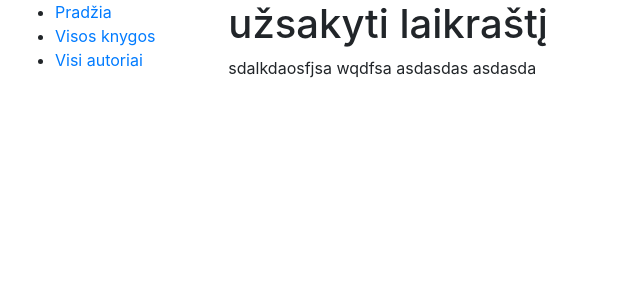
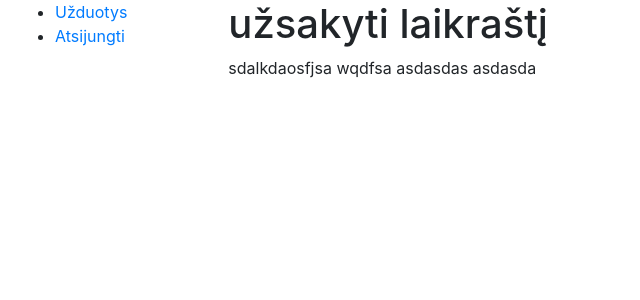
Before and after one commit to GintarasTu/todo_projektas, a Django app: page /tasks/1/ in a window 1280 px wide. Shown: the top 300 px of the page, without its empty margins (0-640 px from the left). Run offline with Django 4.2, Linux system fonts and the light colour scheme; a user stored in the database is signed in; data comes from the database, SQL or seed files in the repository; both versions use the stored data as it was after the commit; some libraries are stand-ins or nearby versions.

Commit message:
Sukurti login ir base .html failai

```diff
--- a/todo_app/tasks/templates/base.html
+++ b/todo_app/tasks/templates/base.html
@@ -15,9 +15,12 @@
       <div class="col-sm-2">
       {% block sidebar %}
         <ul class="sidebar-nav">
-          <li><a href="">Pradžia</a></li>
-          <li><a href="">Visos knygos</a></li>
-          <li><a href="">Visi autoriai</a></li>
+          {% if user.is_authenticated %}
+          <li><a href="{% url 'task_list' %}">Užduotys</a></li>
+          <li><a href="{% url 'logout' %}">Atsijungti</a></li>
+          {% else %}
+          <li><a href="{% url 'login' %}">Prisijungti</a></li>
+        {% endif %}
         </ul>
      {% endblock %}
       </div>
--- a/todo_app/todo_app/settings.py
+++ b/todo_app/todo_app/settings.py
@@ -123,3 +123,5 @@ STATIC_URL = 'static/'
 # https://docs.djangoproject.com/en/4.1/ref/settings/#default-auto-field
 
 DEFAULT_AUTO_FIELD = 'django.db.models.BigAutoField'
+
+LOGOUT_REDIRECT_URL = '/tasks/'
```
Also changed, not shown: todo_app/db.sqlite3.
